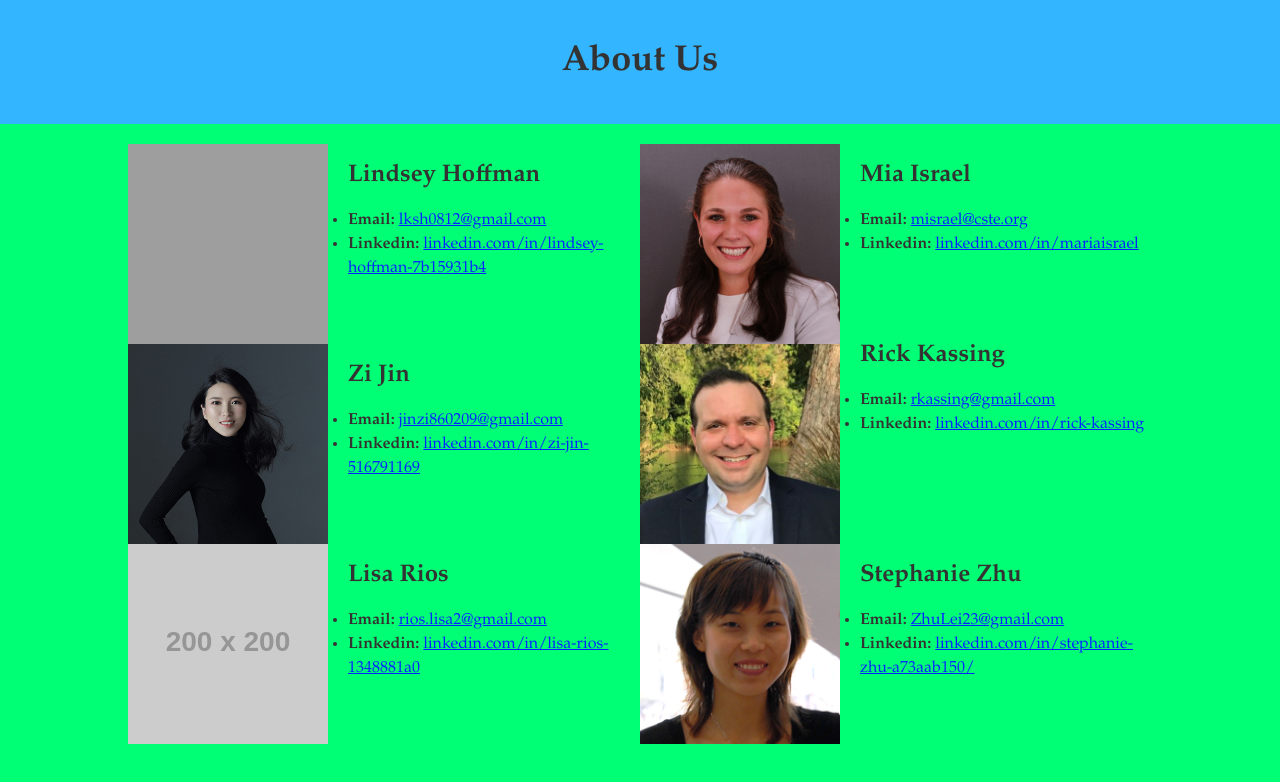
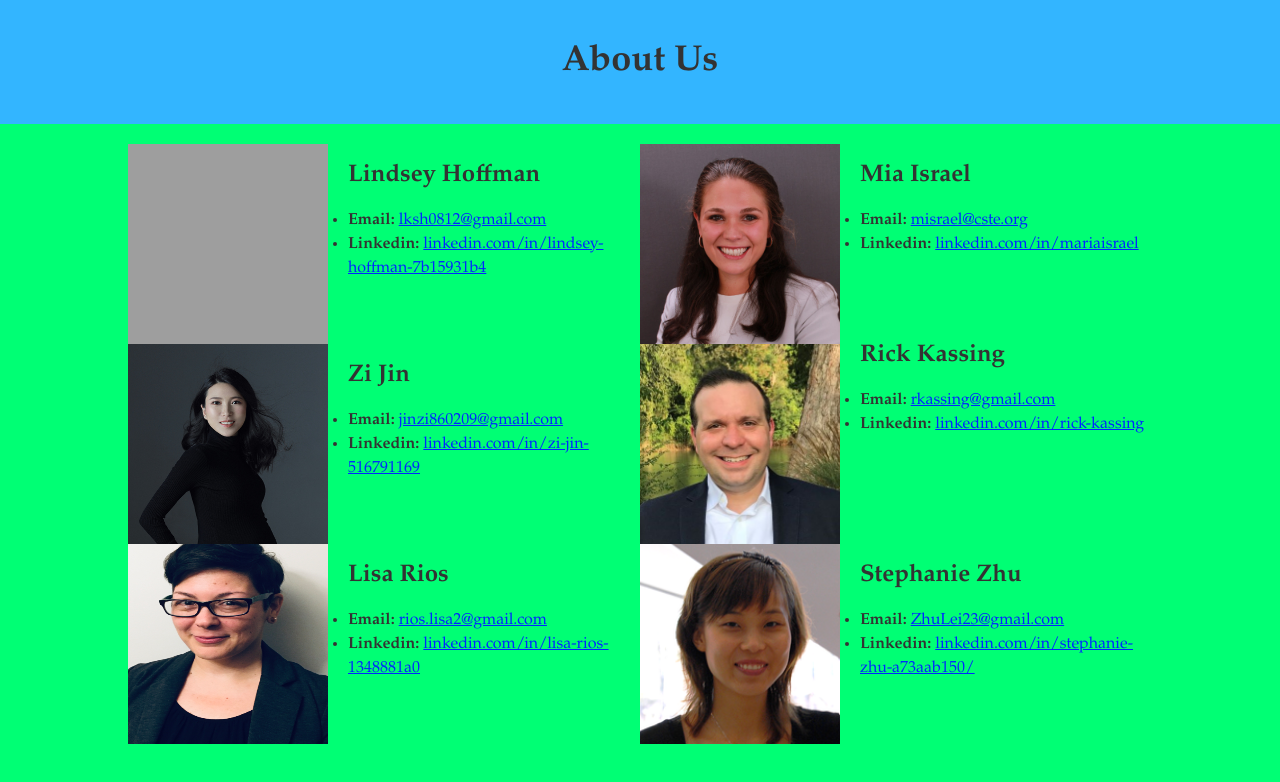
Before and after one commit to rjkassing/Project-2-Group-2, a plain HTML site: page About Us Code/about.html in a window 1280 px wide. Drawn offline with Linux system fonts and the light colour scheme; grey boxes are pictures that could not be loaded; placeholder pictures from the web are drawn by us; files whose address does not match are found by name.

Commit message:
added LR photo

```diff
--- a/About Us Code/about.html
+++ b/About Us Code/about.html
@@ -62,7 +62,7 @@
 
     <section id="main-bio">
       <section id="figure">
-        <img id="bio-image" src="https://placehold.it/200x200" alt="Your Name">
+        <img id="bio-image" src="C:\Users\derek\Desktop\Rick_GT_Classwork\Cloned_Repos\Project-2-Group-2\About Us Code\Images\LisaRios.jpg" alt="Your Name">
       </section>
       <h2>Lisa Rios</h2>
       <ul>
```
Also changed, not shown: About Us Code/Images/LisaRios.jpg (added).
